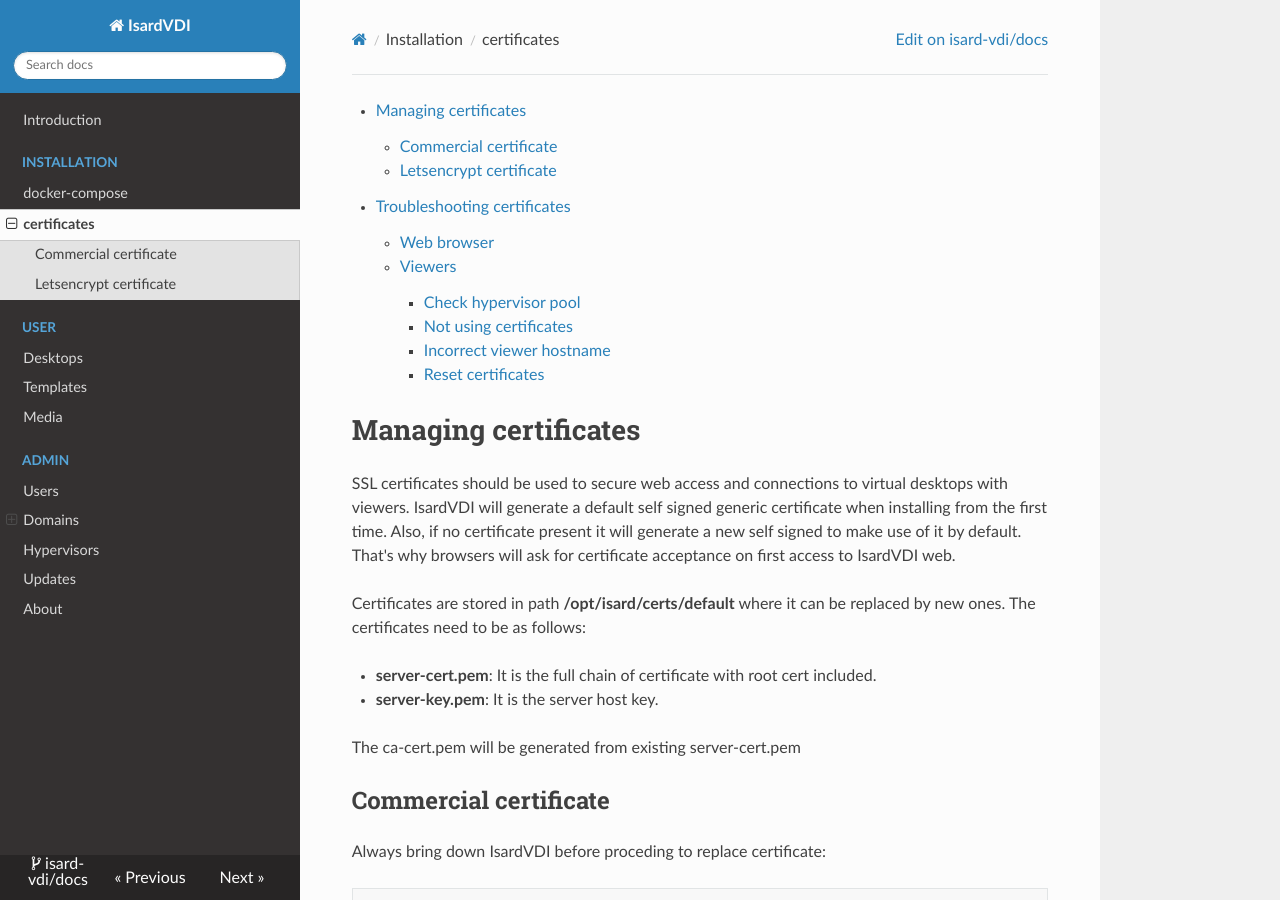
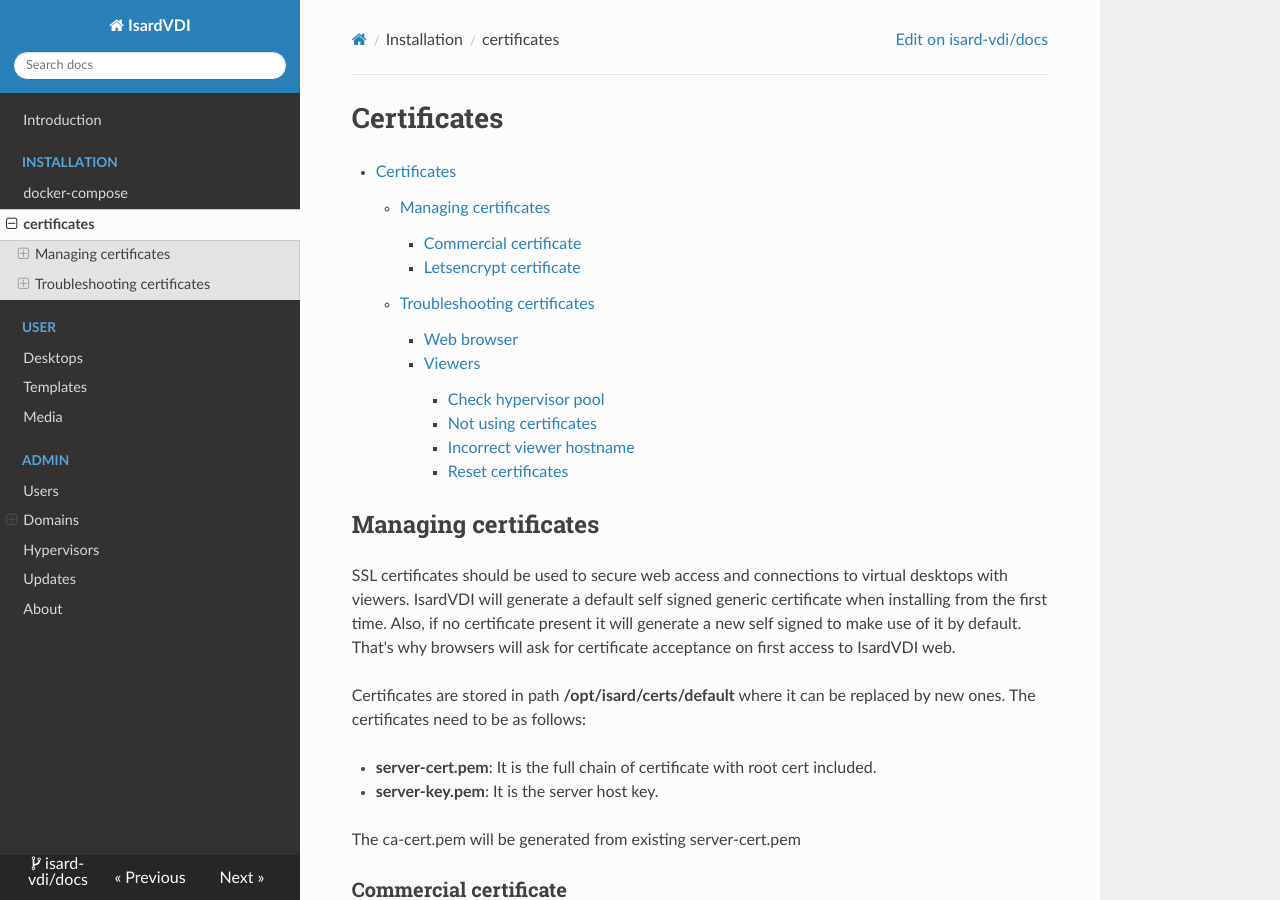
Before and after one commit to thebadjavi/docs, an MkDocs documentation site: the page built from docs/install/certificates.md, in a window 1280 px wide and 900 px high. Built offline with MkDocs 1.6.1, drawn with Linux system fonts in a browser that asks for light colours; nearby versions of some CDN libraries; old or Windows-style settings are respelled for this version of MkDocs.

Commit message:
Updated schematic

```diff
--- a/docs/install/certificates.md
+++ b/docs/install/certificates.md
@@ -1,6 +1,8 @@
+# Certificates
+
 [TOC]
 
-# Managing certificates
+## Managing certificates
 
 SSL certificates should be used to secure web access and connections to virtual desktops with viewers. IsardVDI will generate a default self signed generic certificate when installing from the first time. Also, if no certificate present it will generate a new self signed to make use of it by default. That's why browsers will ask for certificate acceptance on first access to IsardVDI web.
 
@@ -11,7 +13,7 @@ Certificates are stored in path **/opt/isard/certs/default** where it can be rep
 
 The ca-cert.pem will be generated from existing server-cert.pem
 
-## Commercial certificate
+### Commercial certificate
 
 Always bring down IsardVDI before proceding to replace certificate:
 
@@ -32,7 +34,7 @@ Now you may connect to IsardVDI server using the qualified CN as provided with y
 
 NOTE: Multihost certificates have been also validated with this procedure to be working as expected.
 
-## Letsencrypt certificate
+### Letsencrypt certificate
 
 Always bring down IsardVDI before proceding to replace certificate:
 
@@ -53,18 +55,18 @@ Now you may connect to IsardVDI server using the qualified CN as provided with y
 
 NOTE: Multihost certificates have been also validated with this procedure to be working as expected.
 
-# Troubleshooting certificates
+## Troubleshooting certificates
 
-## Web browser
+### Web browser
 
 The new certificate will be used to access your IsardVDI webserver now. Verify that it is using it in your browser (usually there will be a locker icon before url input).
 
 - In case it is not using new certificate check nginx isard container logs while bringing it up with docker-compose up (withouth daemonizing it with -d). There you will see information about the cert found in folder.
 - Check the certificates now in default folder **/opt/isard/certs/default**. Code should have generated a ca-cert.pem (server certificate extracted from fullchain). You may remove all certificates, put new ones again and start it with docker-compose up.
 
-## Viewers
+### Viewers
 
-### Check hypervisor pool
+#### Check hypervisor pool
 
 Certificate info will be shown at menu Hypervisors -> Default pool, showing that it is in **Secure** mode and the **domain info** taken from the updated cert.
 
@@ -76,7 +78,7 @@ You may connect to a running desktop with spice client and see [[Encrypted]] in
 
 Note that VNC client can't be encrypted and should use a tunnel as described in viewers section.
 
-### Not using certificates
+#### Not using certificates
 
 In case it is not using certificates to access viewers after you replaced certificates and IsardVDI webserver is using it correctly, there must be a server-cert.pem error. IsardVDI extracts a ca-cert.pem from the given server-cert.pem. Please check that extracted ca-cert.pem key is the correct one with:
 
@@ -84,7 +86,7 @@ In case it is not using certificates to access viewers after you replaced certif
 
 - Verify that you have a full chain with your server certificate first and then your root CA chain of certificates inside server-cert (**`cat myserver.pem ca-chain.pem > server-cert.pem`**)
 
-### Incorrect viewer hostname
+#### Incorrect viewer hostname
 
 IsardVDI code tries to guess the hostname from certificate and updates that in isard-hypervisor. Disable isard-hypervisor in Hypervisors menu and check that viewer hostname is correct:
 
@@ -93,7 +95,7 @@ IsardVDI code tries to guess the hostname from certificate and updates that in i
 3. Check/Update viewer hostname. Should be the hostname accessible from clients.
 4. Enable isard-hypervisor again and start new domain to check viewer connection.
 
-### Reset certificates
+#### Reset certificates
 
 If you replaced certificates and nothing worked check the previous 'Verify updated certs' indications.
 
```
